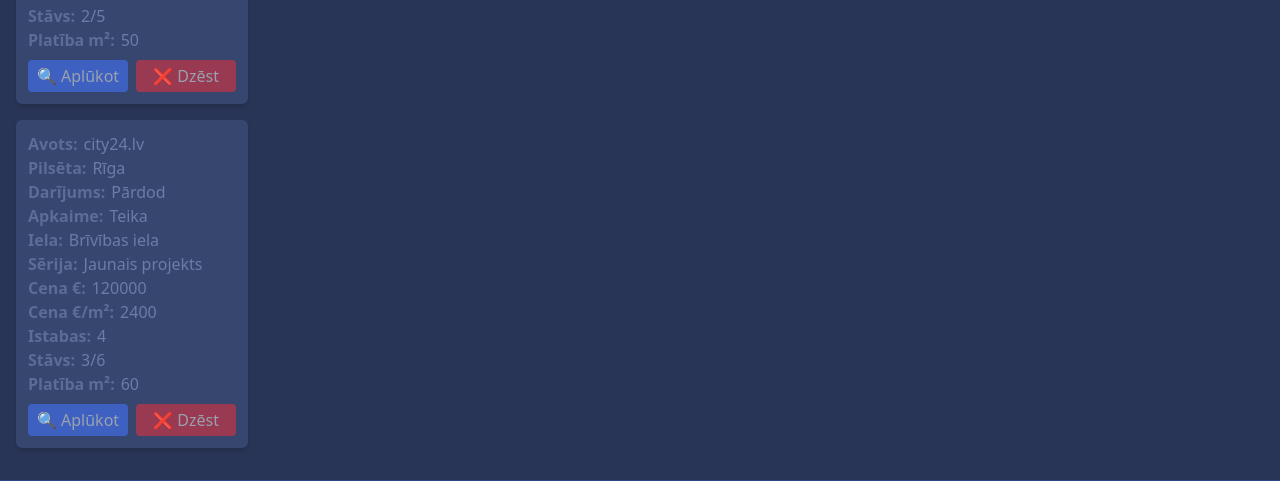
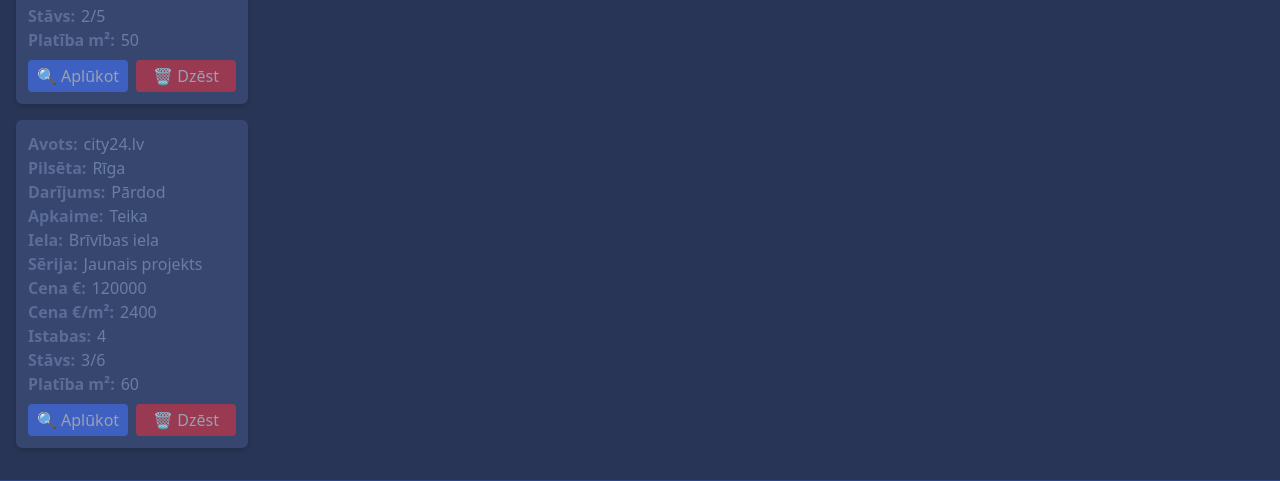
Before and after one commit to DaniilsFirgers/dzivoklitis, a React (Vite) app in the folder web-app/: page /favourites in a window 1280 px wide. Shown: the part 280-761 px from the top of the page. Built offline with nearby package versions, Linux system fonts and the light colour scheme; the HTML template or start-up script is replaced by a standard one.

Commit message:
upgraded Favourite.tsx

```diff
--- a/web-app/src/features/favourite/Favourite.tsx
+++ b/web-app/src/features/favourite/Favourite.tsx
@@ -73,7 +73,7 @@ const Favourite: React.FC<Props> = ({ favourite }) => {
             rel="noopener noreferrer"
             className="no-underline text-gray-400"
           >
-            ❌ Dzēst
+            🗑️ Dzēst
           </a>
         </button>
       </div>
```
